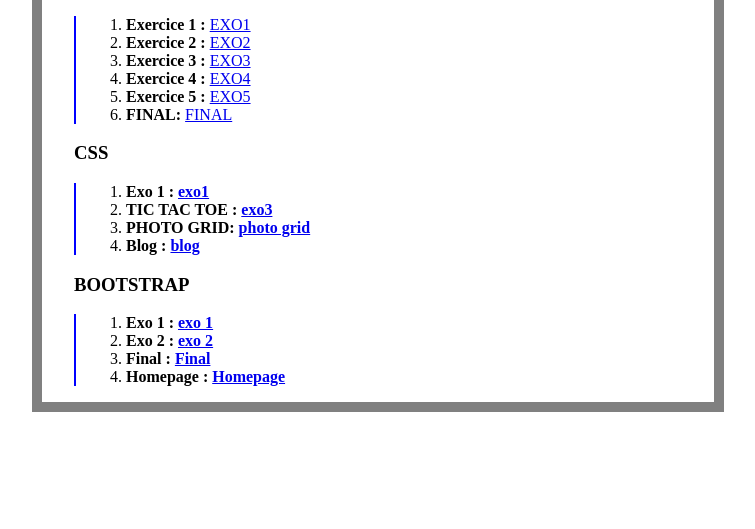
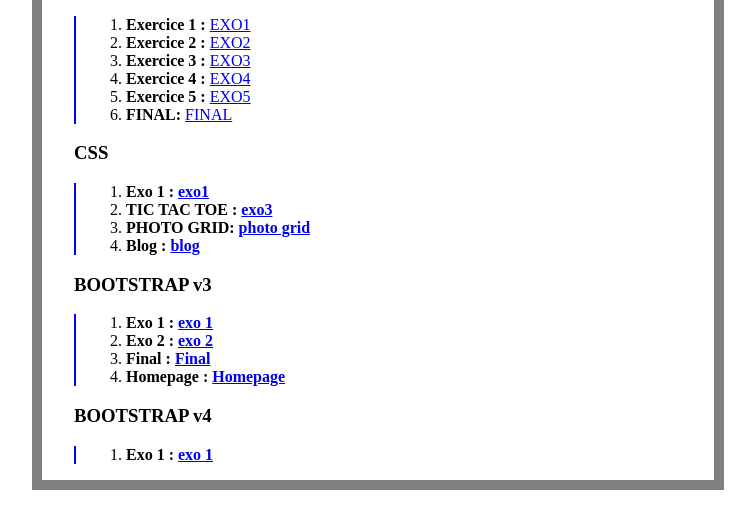
Before and after one commit to ozore/devops_path, a plain HTML site: page index.html in a window 1280 px wide. Shown: the part 135-664 px from the top of the page, without its empty margins (262-1017 px from the left). Drawn offline with Linux system fonts and the light colour scheme.

Commit message:
boostrapv4

```diff
--- a/index.html
+++ b/index.html
@@ -32,7 +32,7 @@
 
         </div>
 
-        <h3>BOOTSTRAP</h3>
+        <h3>BOOTSTRAP v3</h3>
         <div id="css">
             <ol>
                 <li> <strong> Exo 1 : <a href="./bootstrap/basic.html">exo 1</a></strong></li>
@@ -41,5 +41,12 @@
                 <li> <strong> Homepage : <a href="./bootstrap/homepage/index.html">Homepage</a></strong></li>
             </ol>
         </div>
+
+        <h3>BOOTSTRAP v4</h3>
+        <div id="css">
+            <ol>
+                <li> <strong> Exo 1 : <a href=".">exo 1</a></strong></li>
+            </ol>
+        </div>
     </body>
 </html>
```
Also changed, not shown: bootstrapv4/1/index.html (added, +12 -0 lines).
